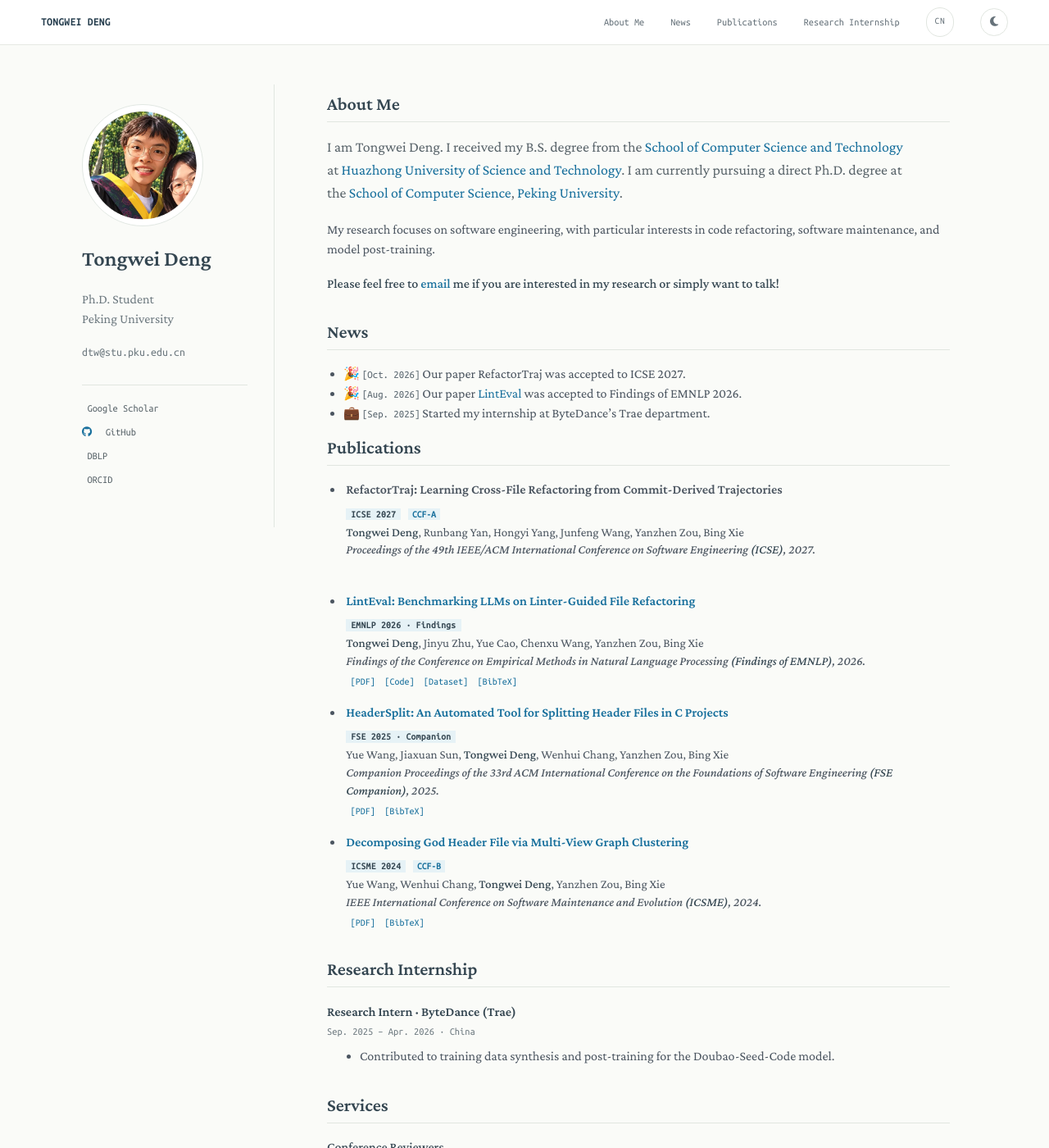
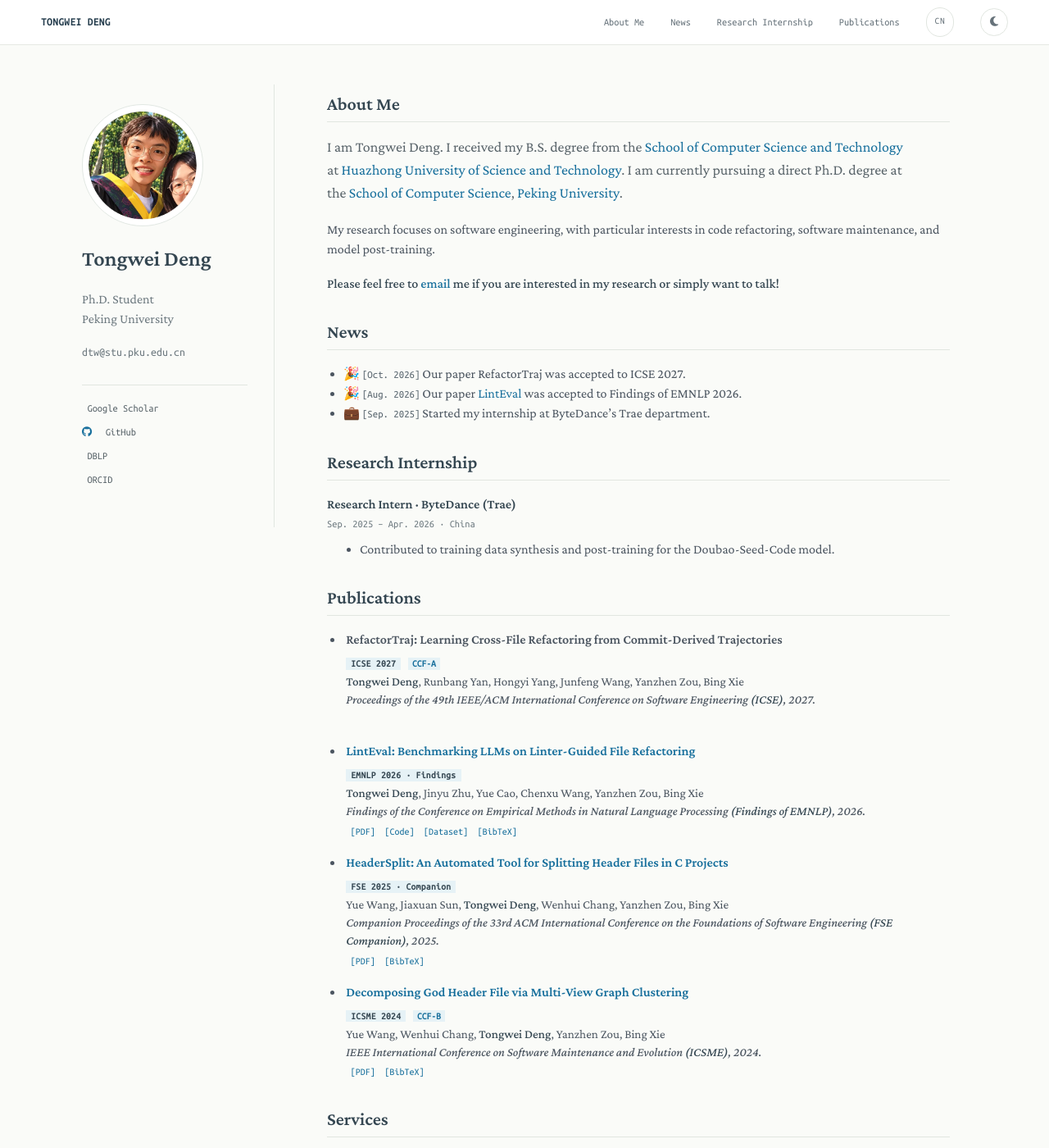
Before and after one commit to 6643789wsx/6643789wsx.github.io, a Jekyll site: the page built from index.md, in a window 1280 px wide and 1400 px high. Shown: the whole window at 82% size. Built offline with Jekyll 4.4.1, drawn with Linux system fonts in a browser that asks for light colours; a style sheet for code colours, icons or effects is not loaded; our own code applies the rules of GitHub Pages for plain Markdown files.

Commit message:
Show the internship section before publications

```diff
--- a/_includes/publications.md
+++ b/_includes/publications.md
@@ -1,5 +1,5 @@
 {% assign tl = site.data.i18n.en %}{% if page.lang == 'zh' %}{% assign tl = site.data.i18n.zh %}{% endif %}
-<h2 id="publications" style="margin: 2px 0px -15px;">{{ tl.publications }}</h2>
+<h2 id="publications" style="margin: 2.2rem 0px -15px;">{{ tl.publications }}</h2>
 
 <div class="publications">
 <ul class="publication-list">
--- a/_layouts/homepage.html
+++ b/_layouts/homepage.html
@@ -74,8 +74,8 @@
         <div class="top-nav-links">
           <a href="#about-me">{{ t.about }}</a>
           <a href="#news">{{ t.news }}</a>
+          <a href="#experiences">{{ t.experiences }}</a>
           <a href="#publications">{{ t.publications }}</a>
-          <a href="#experiences">{{ t.experiences }}</a>
           <a class="lang-toggle" href="{{ other_url }}" hreflang="{{ other_lang_code }}" lang="{{ other_lang_code }}" title="{{ t.switch_title }}" aria-label="{{ t.switch_title }}">{{ t.switch }}</a>
           <button class="theme-toggle" id="theme-toggle" type="button" aria-label="{{ t.theme_toggle }}" title="{{ t.theme_toggle }}">
             <i class="fa-solid fa-moon" id="theme-toggle-icon" aria-hidden="true"></i>
--- a/index.md
+++ b/index.md
@@ -17,8 +17,8 @@ My research focuses on software engineering, with particular interests in code r
 - 🎉 **[Aug. 2026]** Our paper [LintEval](https://arxiv.org/abs/2610.20027) was accepted to Findings of EMNLP 2026.
 - 💼 **[Sep. 2025]** Started my internship at ByteDance's Trae department.
 
+{% include experiences.md %}
+
 {% include publications.md %}
 
-{% include experiences.md %}
-
 {% include services.md %}
```
Also changed, not shown: zh/index.md (+2 -2 lines).
